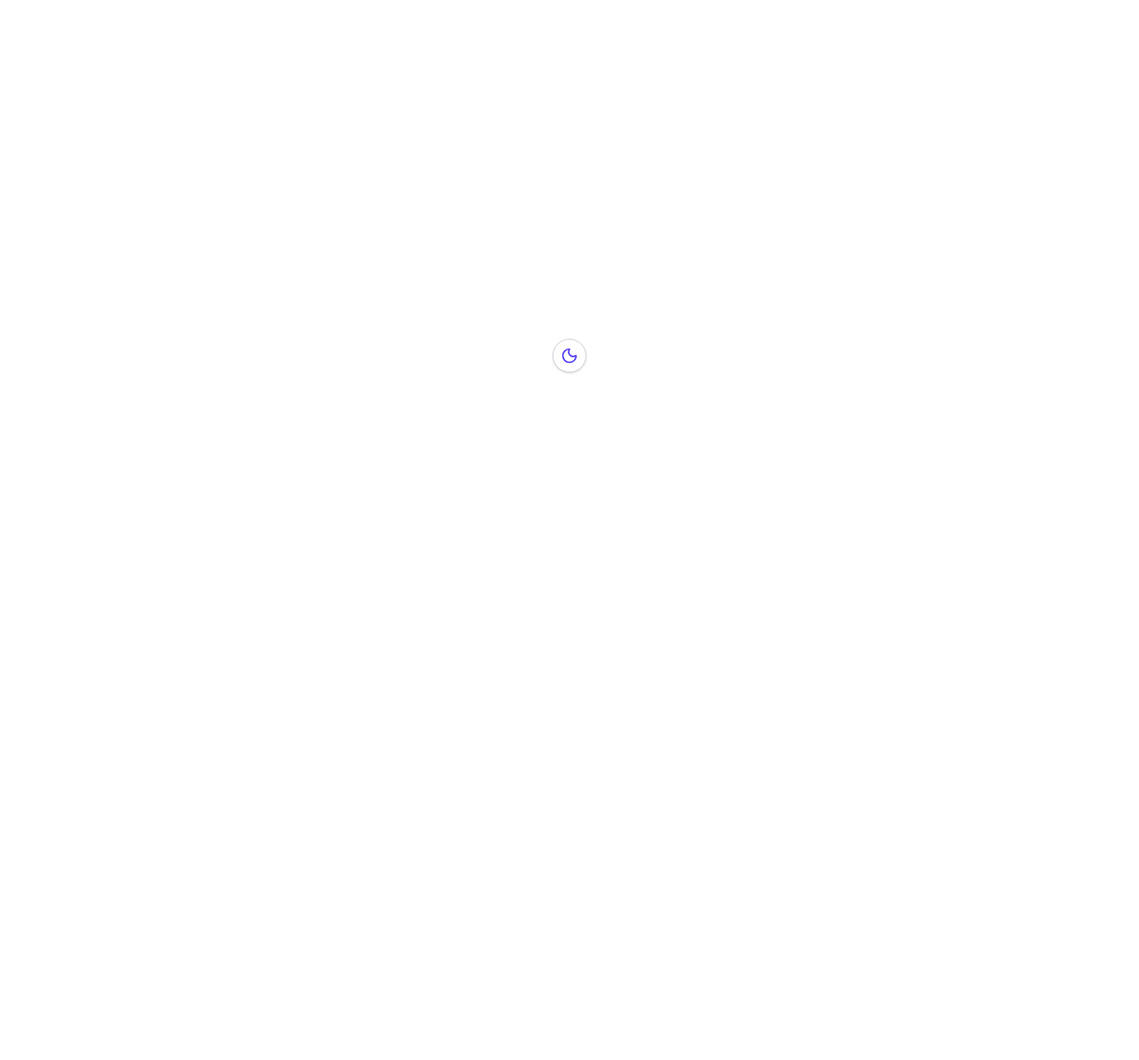
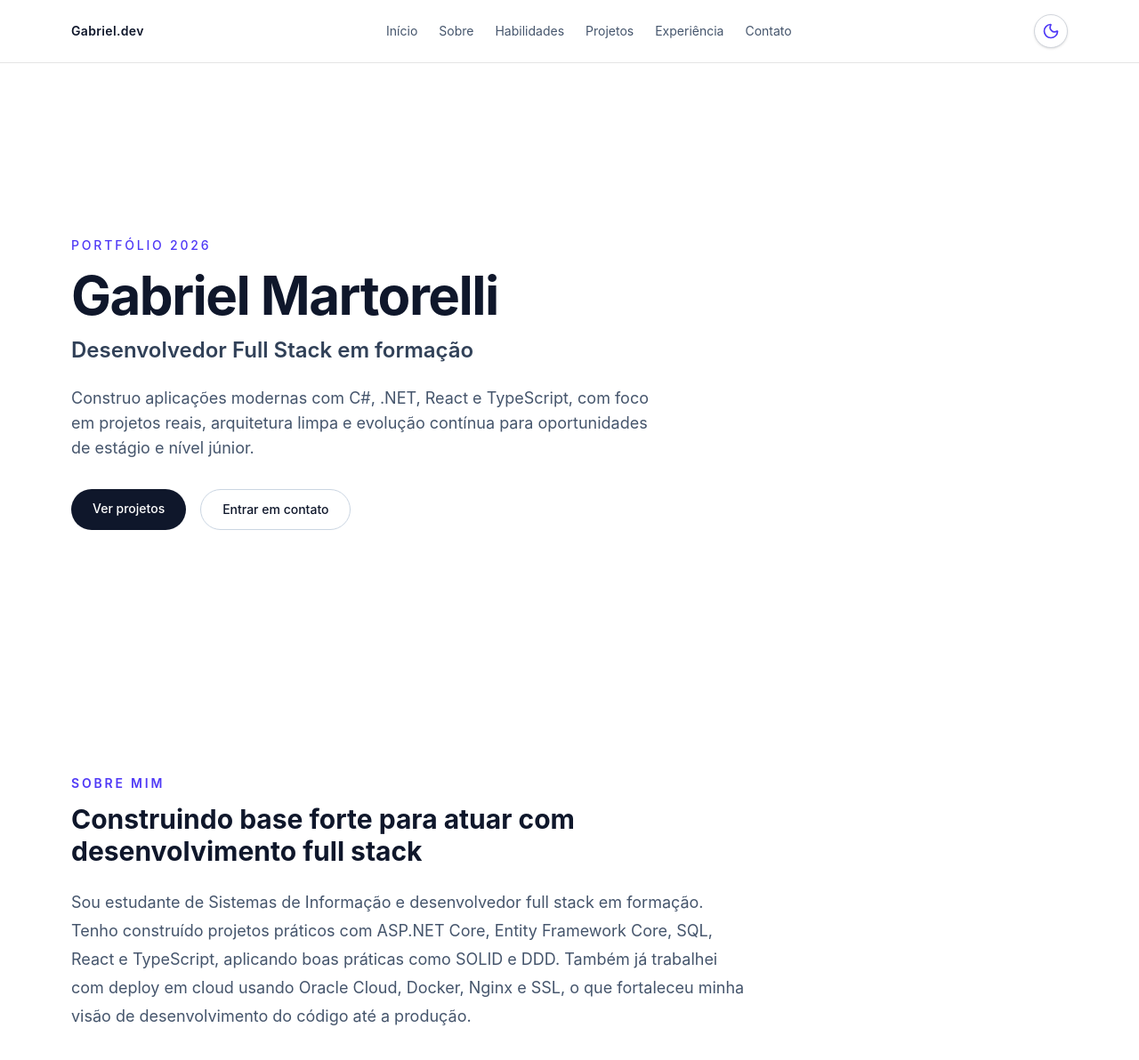
Before and after one commit to martoxm/gabriel-portfolio, a React (Vite) app: page / in a window 1280 px wide. Shown: the top 1192 px of the page at 89% size. Before the commit the page ends 800 px from the top, so only its background shows below. Built offline with nearby package versions, Linux system fonts and the light colour scheme.

Commit message:
feat: create portfolio layout with header navigation and core sections

```diff
--- a/src/App.tsx
+++ b/src/App.tsx
@@ -1,9 +1,24 @@
-import { ThemeToggle } from "./components/ThemeToggle"
+import { Header } from "./components/Header"
+import { Hero } from "./sections/Hero"
+import { About } from "./sections/About"
+import { Skills } from "./sections/Skills"
+import { Projects } from "./sections/Projects"
+import { Experience } from "./sections/Experience"
+import { Contact } from "./sections/Contact"
 
 function App() {
   return (
-    <div className="min-h-screen flex items-center justify-center">
-      <ThemeToggle />
+    <div className="min-h-screen bg-white text-slate-900 transition-colors dark:bg-slate-950 dark:text-white">
+      <Header />
+
+      <main>
+        <Hero />
+        <About />
+        <Skills />
+        <Projects />
+        <Experience />
+        <Contact />
+      </main>
     </div>
   )
 }
--- /dev/null
+++ b/src/components/Header.tsx
@@ -0,0 +1,39 @@
+import { ThemeToggle } from "./ThemeToggle"
+
+const navItems = [
+  { label: "Início", href: "#home" },
+  { label: "Sobre", href: "#about" },
+  { label: "Habilidades", href: "#skills" },
+  { label: "Projetos", href: "#projects" },
+  { label: "Experiência", href: "#experience" },
+  { label: "Contato", href: "#contact" },
+]
+
+export function Header() {
+  return (
+    <header className="sticky top-0 z-50 border-b border-black/10 dark:border-white/10 bg-white/80 dark:bg-slate-950/80 backdrop-blur-md">
+      <div className="mx-auto flex max-w-6xl items-center justify-between px-4 py-4">
+        <a
+          href="#home"
+          className="text-sm font-semibold tracking-wide text-slate-900 dark:text-slate-100"
+        >
+          Gabriel.dev
+        </a>
+
+        <nav className="hidden gap-6 md:flex">
+          {navItems.map((item) => (
+            <a
+              key={item.href}
+              href={item.href}
+              className="text-sm text-slate-600 transition hover:text-slate-950 dark:text-slate-300 dark:hover:text-white"
+            >
+              {item.label}
+            </a>
+          ))}
+        </nav>
+
+        <ThemeToggle />
+      </div>
+    </header>
+  )
+}
--- /dev/null
+++ b/src/data/portfolio.ts
@@ -0,0 +1,32 @@
+export const portfolioData = {
+  hero: {
+    name: "Gabriel Martorelli",
+    title: "Desenvolvedor Full Stack em formação",
+    subtitle:
+      "Construo aplicações modernas com C#, .NET, React e TypeScript, com foco em projetos reais, arquitetura limpa e evolução contínua para oportunidades de estágio e nível júnior.",
+  },
+  about: {
+    text: "Sou estudante de Sistemas de Informação e desenvolvedor full stack em formação. Tenho construído projetos práticos com ASP.NET Core, Entity Framework Core, SQL, React e TypeScript, aplicando boas práticas como SOLID e DDD. Também já trabalhei com deploy em cloud usando Oracle Cloud, Docker, Nginx e SSL, o que fortaleceu minha visão de desenvolvimento do código até a produção.",
+  },
+  skills: [
+    "C#",
+    ".NET",
+    "ASP.NET Core",
+    "React",
+    "TypeScript",
+    "JavaScript",
+    "SQL",
+    "Entity Framework Core",
+    "Docker",
+    "Git & GitHub",
+    "Tailwind CSS",
+    "Oracle Cloud",
+  ],
+  experience: {
+    role: "Subgerente",
+    company: "Sportmix",
+    period: "Dez/2021 - Abr/2026",
+    description:
+      "Atuação com liderança de equipe, suporte operacional, controle de fluxo de caixa, auditoria, organização de processos internos e resolução ágil de problemas.",
+  },
+}
--- a/src/index.css
+++ b/src/index.css
@@ -23,3 +23,6 @@
       color 0.3s ease;
   }
 }
+html {
+  scroll-behavior: smooth;
+}
--- /dev/null
+++ b/src/sections/About.tsx
@@ -0,0 +1,19 @@
+import { portfolioData } from "../data/portfolio"
+
+export function About() {
+  return (
+    <section id="about" className="mx-auto max-w-6xl px-4 py-20">
+      <div className="max-w-3xl">
+        <p className="mb-3 text-sm font-semibold uppercase tracking-[0.2em] text-indigo-600 dark:text-indigo-400">
+          Sobre mim
+        </p>
+        <h2 className="text-3xl font-bold text-slate-900 dark:text-white">
+          Construindo base forte para atuar com desenvolvimento full stack
+        </h2>
+        <p className="mt-6 text-lg leading-8 text-slate-600 dark:text-slate-300">
+          {portfolioData.about.text}
+        </p>
+      </div>
+    </section>
+  )
+}
--- /dev/null
+++ b/src/sections/Contact.tsx
@@ -0,0 +1,17 @@
+export function Contact() {
+  return (
+    <section id="contact" className="mx-auto max-w-6xl px-4 py-20">
+      <p className="mb-3 text-sm font-semibold uppercase tracking-[0.2em] text-indigo-600 dark:text-indigo-400">
+        Contato
+      </p>
+      <h2 className="text-3xl font-bold text-slate-900 dark:text-white">
+        Vamos construir algo incrível
+      </h2>
+      <p className="mt-6 max-w-2xl text-lg leading-8 text-slate-600 dark:text-slate-300">
+        Estou em transição para oportunidades de estágio ou nível júnior em
+        desenvolvimento full stack, com foco em back-end .NET, front-end com
+        React e projetos modernos para web.
+      </p>
+    </section>
+  )
+}
--- /dev/null
+++ b/src/sections/Experience.tsx
@@ -0,0 +1,31 @@
+import { portfolioData } from "../data/portfolio"
+
+export function Experience() {
+  const { role, company, period, description } = portfolioData.experience
+
+  return (
+    <section id="experience" className="mx-auto max-w-6xl px-4 py-20">
+      <p className="mb-3 text-sm font-semibold uppercase tracking-[0.2em] text-indigo-600 dark:text-indigo-400">
+        Experiência
+      </p>
+      <h2 className="text-3xl font-bold text-slate-900 dark:text-white">
+        Experiência profissional
+      </h2>
+
+      <div className="mt-8 rounded-3xl border border-slate-200 bg-white p-6 shadow-sm dark:border-slate-800 dark:bg-slate-900">
+        <div className="flex flex-col gap-2 md:flex-row md:items-center md:justify-between">
+          <h3 className="text-xl font-semibold text-slate-900 dark:text-white">
+            {role} · {company}
+          </h3>
+          <span className="text-sm text-slate-500 dark:text-slate-400">
+            {period}
+          </span>
+        </div>
+
+        <p className="mt-4 text-base leading-7 text-slate-600 dark:text-slate-300">
+          {description}
+        </p>
+      </div>
+    </section>
+  )
+}
--- /dev/null
+++ b/src/sections/Hero.tsx
@@ -0,0 +1,46 @@
+import { portfolioData } from "../data/portfolio"
+
+export function Hero() {
+  const { name, title, subtitle } = portfolioData.hero
+
+  return (
+    <section
+      id="home"
+      className="mx-auto flex min-h-[calc(100vh-80px)] max-w-6xl items-center px-4 py-16"
+    >
+      <div className="max-w-3xl">
+        <p className="mb-4 text-sm font-medium uppercase tracking-[0.2em] text-indigo-600 dark:text-indigo-400">
+          Portfólio 2026
+        </p>
+
+        <h1 className="text-4xl font-bold tracking-tight text-slate-900 md:text-6xl dark:text-white">
+          {name}
+        </h1>
+
+        <h2 className="mt-4 text-xl font-semibold text-slate-700 md:text-2xl dark:text-slate-200">
+          {title}
+        </h2>
+
+        <p className="mt-6 max-w-2xl text-base leading-7 text-slate-600 md:text-lg dark:text-slate-300">
+          {subtitle}
+        </p>
+
+        <div className="mt-8 flex flex-wrap gap-4">
+          <a
+            href="#projects"
+            className="rounded-full bg-slate-900 px-6 py-3 text-sm font-medium text-white transition hover:bg-slate-700 dark:bg-white dark:text-slate-900 dark:hover:bg-slate-200"
+          >
+            Ver projetos
+          </a>
+
+          <a
+            href="#contact"
+            className="rounded-full border border-slate-300 px-6 py-3 text-sm font-medium text-slate-900 transition hover:border-slate-400 hover:bg-slate-100 dark:border-slate-700 dark:text-white dark:hover:bg-slate-800"
+          >
+            Entrar em contato
+          </a>
+        </div>
+      </div>
+    </section>
+  )
+}
--- /dev/null
+++ b/src/sections/Projects.tsx
@@ -0,0 +1,16 @@
+export function Projects() {
+  return (
+    <section id="projects" className="mx-auto max-w-6xl px-4 py-20">
+      <p className="mb-3 text-sm font-semibold uppercase tracking-[0.2em] text-indigo-600 dark:text-indigo-400">
+        Projetos
+      </p>
+      <h2 className="text-3xl font-bold text-slate-900 dark:text-white">
+        Projetos em destaque
+      </h2>
+      <p className="mt-6 text-lg text-slate-600 dark:text-slate-300">
+        Em breve vamos conectar esta seção à API do GitHub para listar seus
+        repositórios automaticamente.
+      </p>
+    </section>
+  )
+}
--- /dev/null
+++ b/src/sections/Skills.tsx
@@ -0,0 +1,25 @@
+import { portfolioData } from "../data/portfolio"
+
+export function Skills() {
+  return (
+    <section id="skills" className="mx-auto max-w-6xl px-4 py-20">
+      <p className="mb-3 text-sm font-semibold uppercase tracking-[0.2em] text-indigo-600 dark:text-indigo-400">
+        Habilidades
+      </p>
+      <h2 className="text-3xl font-bold text-slate-900 dark:text-white">
+        Tecnologias e ferramentas
+      </h2>
+
+      <div className="mt-8 flex flex-wrap gap-3">
+        {portfolioData.skills.map((skill) => (
+          <span
+            key={skill}
+            className="rounded-full border border-slate-200 bg-slate-50 px-4 py-2 text-sm font-medium text-slate-700 dark:border-slate-700 dark:bg-slate-900 dark:text-slate-200"
+          >
+            {skill}
+          </span>
+        ))}
+      </div>
+    </section>
+  )
+}
```
